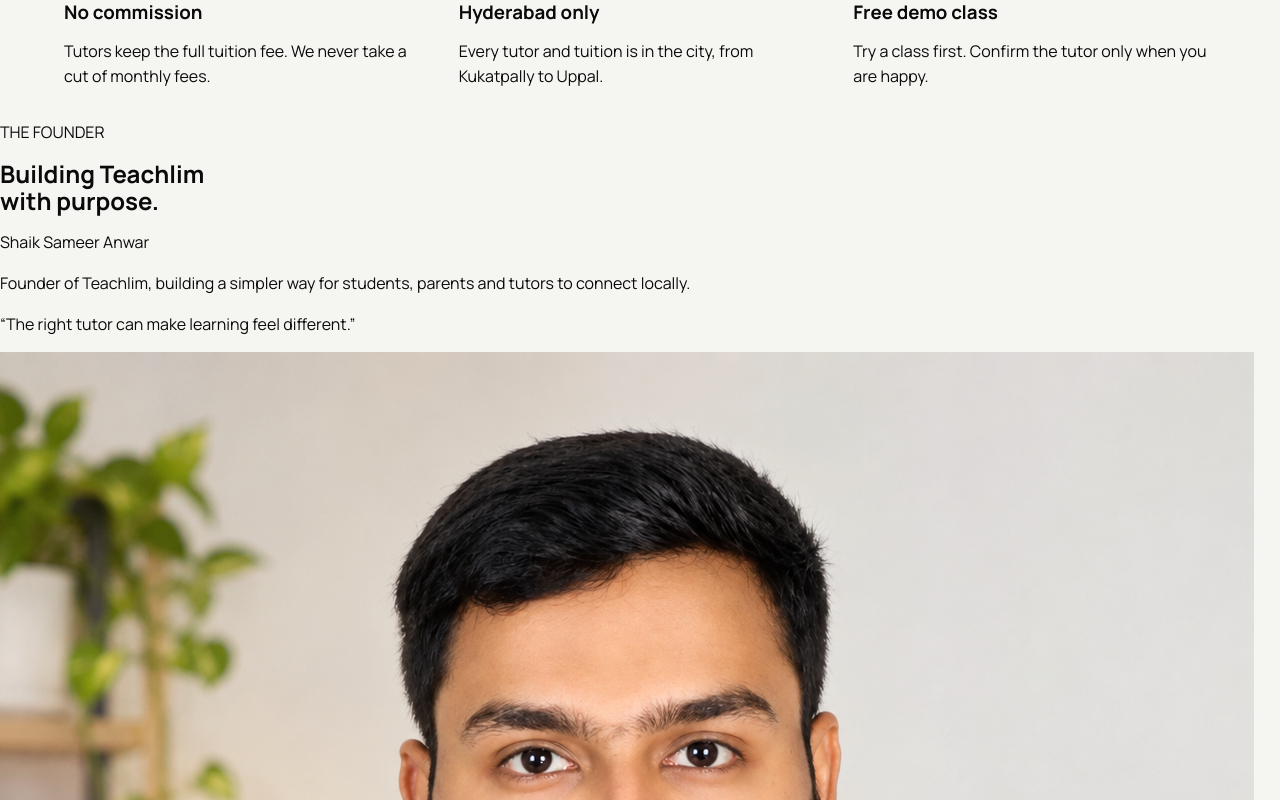
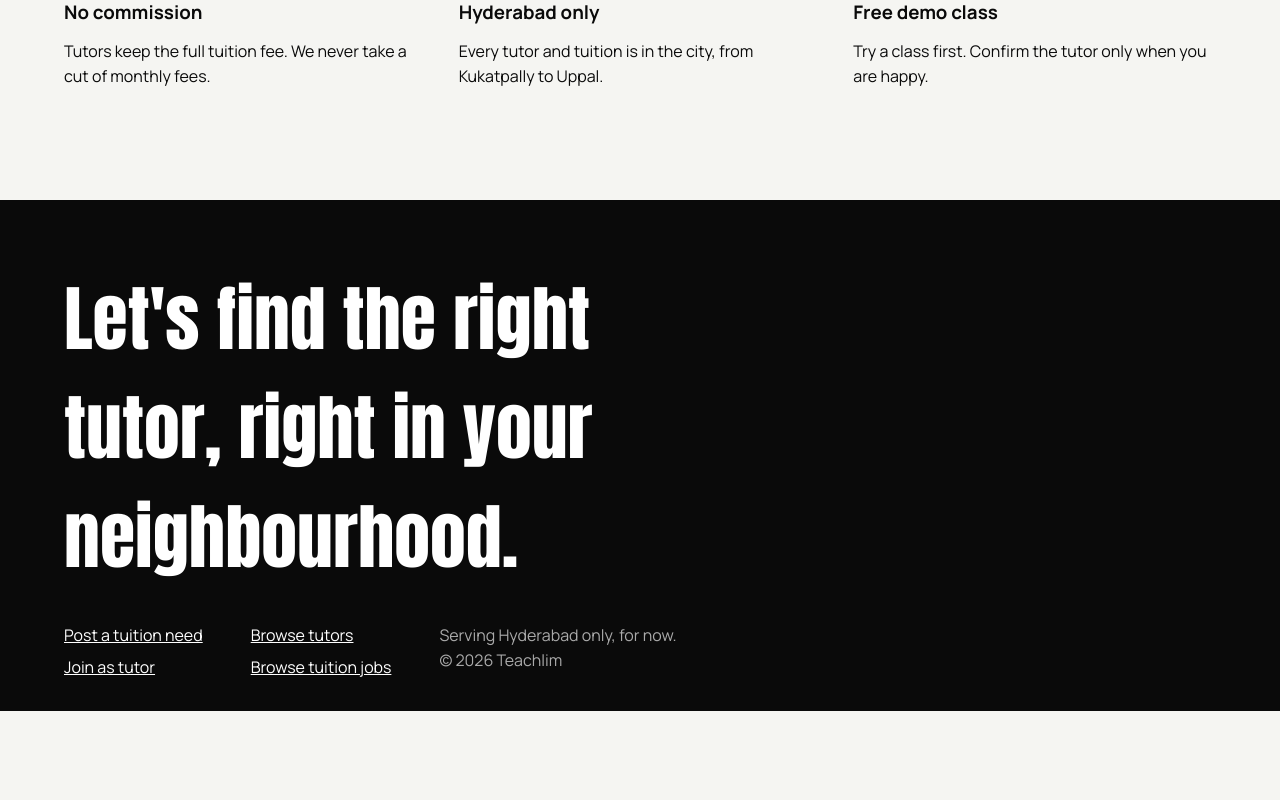
Before and after one commit to msqcodes/teachlim-frontend, a React (Vite) app: page / in a window 1280 px wide. Shown: the part 1680-2480 px from the top of the page. After the commit the page ends 2391 px from the top, so only its background shows below. Built offline with nearby package versions, Linux system fonts and the light colour scheme; no server answers.

Commit message:
Remove founder section from Home.jsx
Removed the founder section from the Home component.

```diff
--- a/src/pages/Home.jsx
+++ b/src/pages/Home.jsx
@@ -158,43 +158,6 @@ export default function Home() {
           </div>
         </div>
       </section>
-
-    <section className="founder-section">
-  <div className="founder-container">
-
-    <div className="founder-content">
-      <p className="founder-label">THE FOUNDER</p>
-
-      <h2>
-        Building Teachlim
-        <br />
-        <span>with purpose.</span>
-      </h2>
-
-      <p className="founder-name">
-        Shaik Sameer Anwar
-      </p>
-
-      <p className="founder-description">
-        Founder of Teachlim, building a simpler way for
-        students, parents and tutors to connect locally.
-      </p>
-
-      <p className="founder-quote">
-        “The right tutor can make learning feel different.”
-      </p>
-    </div>
-
-    <div className="founder-image-container">
-      <img
-        src={founderImage}
-        alt="Shaik Sameer Anwar, Founder of Teachlim"
-        className="founder-image"
-      />
-    </div>
-
-  </div>
-</section>
     </>
   );
 }
```
